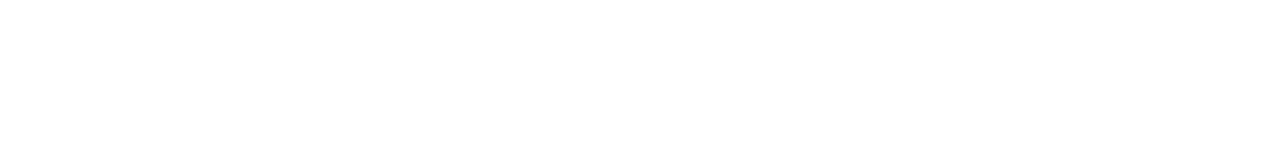
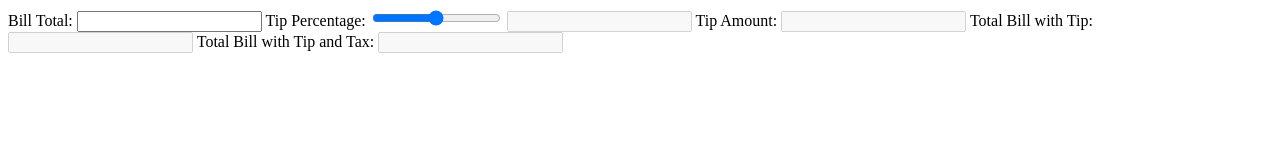
Before and after one commit to iDenatra03/Lab5-ITMD441, a plain HTML site: page index.html in a window 1280 px wide. Drawn offline with Linux system fonts and the light colour scheme.

Commit message:
adding forms

```diff
--- a/index.html
+++ b/index.html
@@ -1,11 +1,30 @@
 <!DOCTYPE html>
 <html lang="en">
+
 <head>
     <meta charset="utf-8">
     <meta name="viewport" content="width=device-width, initial-scale=1.0">
     <title>Good Tip Calculator</title>
 </head>
+
 <body>
+    <form id="tipForm">
+        <label for="billTotal">Bill Total:</label>
+        <input type="text" id="billTotal" />
 
+        <label for="tipSlider">Tip Percentage:</label>
+        <input type="range" id="tipSlider" min="0" max="100" />
+        <input type="text" id="tipPercentage" disabled />
+
+        <label>Tip Amount:</label>
+        <input type="text" id="tipAmount" disabled />
+
+        <label>Total Bill with Tip:</label>
+        <input type="text" id="totalWithTip" disabled />
+
+        <label>Total Bill with Tip and Tax:</label>
+        <input type="text" id="totalWithTax" disabled />
+    </form>
 </body>
+
 </html>
```
